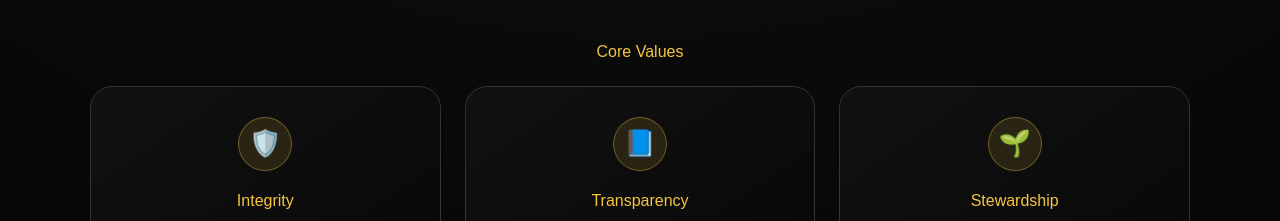
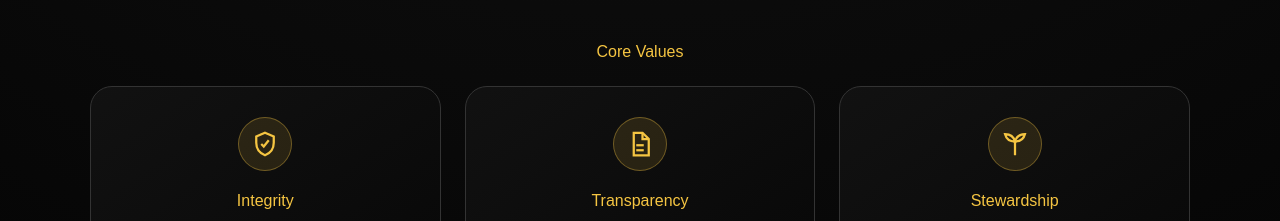
Before and after one commit to MAGZOWN/mag-coin-website, a Next.js app: page / in a window 1280 px wide. Shown: the part 1010-1231 px from the top of the page. Built offline with nearby package versions, Linux system fonts and the light colour scheme.

Commit message:
Replace Core Values emojis with SVG icons

```diff
--- a/app/components/CoreValues.tsx
+++ b/app/components/CoreValues.tsx
@@ -1,4 +1,40 @@
 import type { CSSProperties } from "react";
+
+const iconStyle: CSSProperties = {
+  width: "30px",
+  height: "30px",
+  color: "#f5c542",
+};
+
+function ShieldIcon() {
+  return (
+    <svg style={iconStyle} viewBox="0 0 24 24" fill="none" stroke="currentColor" strokeWidth="1.8">
+      <path d="M12 3l7 3v5c0 5-3.2 8.5-7 10-3.8-1.5-7-5-7-10V6z" />
+      <path d="M9 12l2 2 4-5" />
+    </svg>
+  );
+}
+
+function DocumentIcon() {
+  return (
+    <svg style={iconStyle} viewBox="0 0 24 24" fill="none" stroke="currentColor" strokeWidth="1.8">
+      <path d="M7 3h7l5 5v13H7z" />
+      <path d="M14 3v5h5" />
+      <path d="M9 13h6" />
+      <path d="M9 17h6" />
+    </svg>
+  );
+}
+
+function GrowthIcon() {
+  return (
+    <svg style={iconStyle} viewBox="0 0 24 24" fill="none" stroke="currentColor" strokeWidth="1.8">
+      <path d="M12 21V10" />
+      <path d="M12 10c-4 0-7-2-8-6 4 0 7 2 8 6z" />
+      <path d="M12 10c4 0 7-2 8-6-4 0-7 2-8 6z" />
+    </svg>
+  );
+}
 
 export default function CoreValues() {
   return (
@@ -7,19 +43,19 @@ export default function CoreValues() {
 
       <div style={styles.grid}>
         <div style={styles.card}>
-          <div style={styles.icon}>🛡️</div>
+          <div style={styles.icon}><ShieldIcon /></div>
           <h3 style={styles.cardTitle}>Integrity</h3>
           <p>We build with honesty, accountability, and long-term responsibility.</p>
         </div>
 
         <div style={styles.card}>
-          <div style={styles.icon}>📘</div>
+          <div style={styles.icon}><DocumentIcon /></div>
           <h3 style={styles.cardTitle}>Transparency</h3>
           <p>Major project decisions will be documented and publicly verifiable.</p>
         </div>
 
         <div style={styles.card}>
-          <div style={styles.icon}>🌱</div>
+          <div style={styles.icon}><GrowthIcon /></div>
           <h3 style={styles.cardTitle}>Stewardship</h3>
           <p>MAG Coin is designed with future generations and sustainable growth in mind.</p>
         </div>
@@ -63,7 +99,6 @@ const styles: Record<string, CSSProperties> = {
     alignItems: "center",
     justifyContent: "center",
     margin: "0 auto 18px",
-    fontSize: "26px",
   },
   cardTitle: {
     color: "#f5c542",
```
